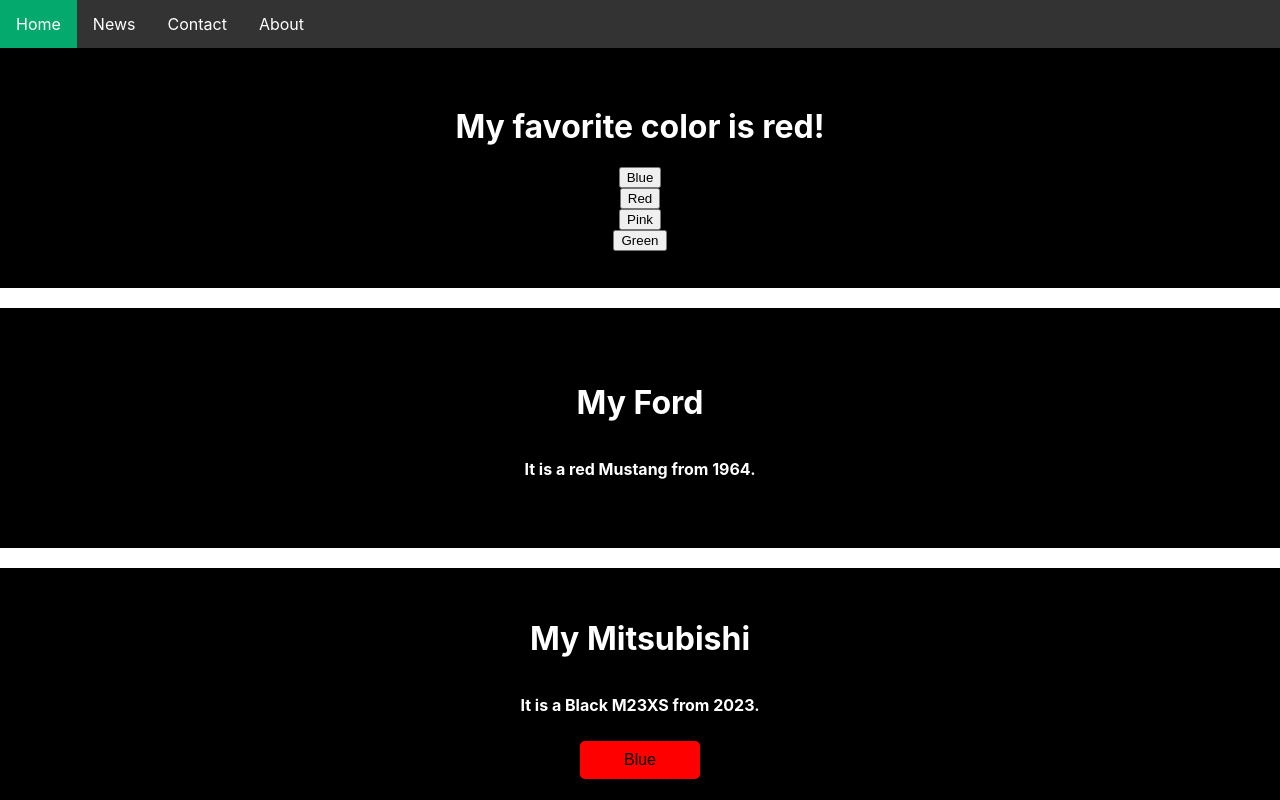
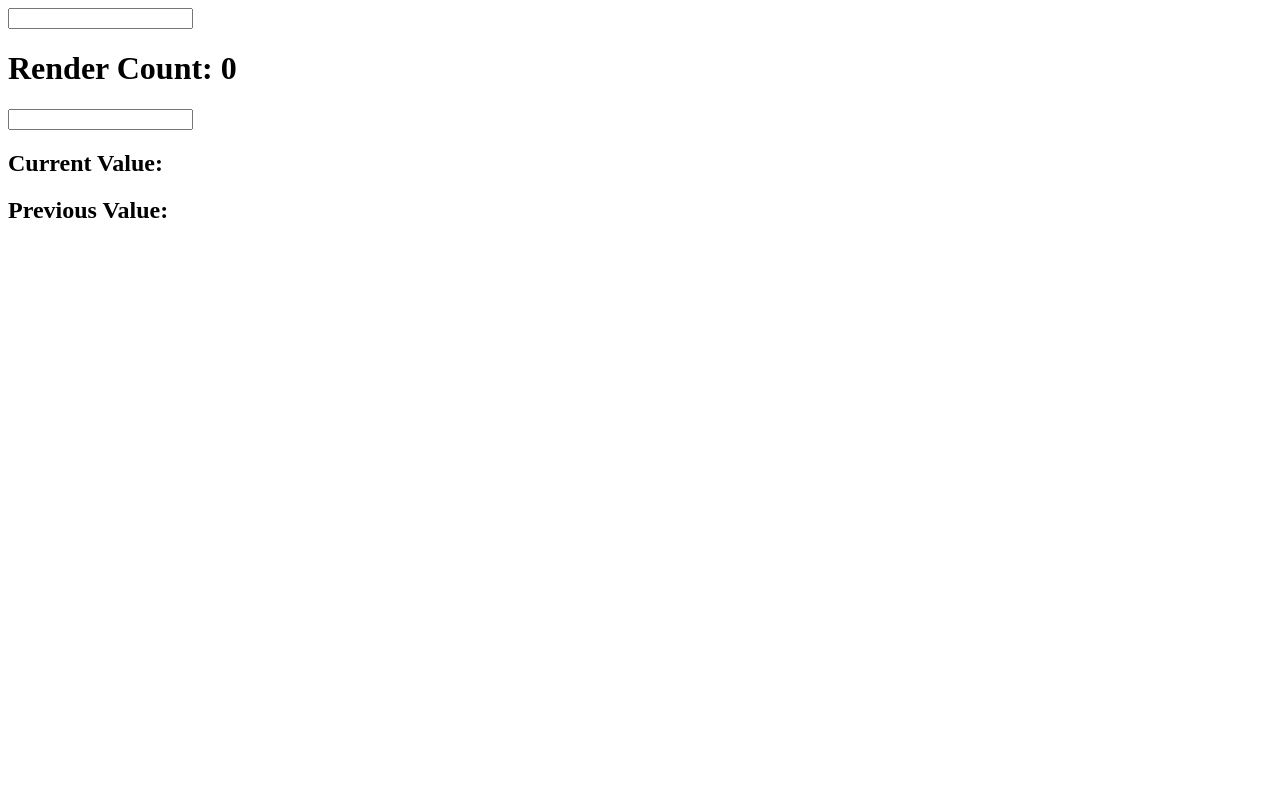
Before and after one commit to Hicham1970/hichamoapp, a React (Create React App) app: page / in a window 1280 px wide. Shown: the top 800 px of the page. Built offline with nearby package versions, Linux system fonts and the light colour scheme.

Commit message:
UseContext and UseRef hooks

```diff
--- a/src/App.js
+++ b/src/App.js
@@ -1,24 +1,15 @@
-import logo from './logo.svg';
+
 import './App.css';
+import Application from "./Hooks/UseRef"
+import Application2 from "./Hooks/UseRef2"
 
 function App() {
   return (
-    <div className="App">
-      <header className="App-header">
-        <img src={logo} className="App-logo" alt="logo" />
-        <p>
-          Edit <code>src/App.js</code> and save to reload.
-        </p>
-        <a
-          className="App-link"
-          href="https://reactjs.org"
-          target="_blank"
-          rel="noopener noreferrer"
-        >
-          Learn React
-        </a>
-      </header>
-    </div>
+    <>
+    <Application />
+    <Application2 />
+    </>
+
   );
 }
 
--- /dev/null
+++ b/src/Hooks/UseRef.jsx
@@ -0,0 +1,22 @@
+import { useState, useEffect, useRef } from "react";
+
+
+export default function Application() {
+  const [inputValue, setInputValue] = useState("");
+  const count = useRef(0);
+
+  useEffect(() => {
+    count.current = count.current + 1;
+  });
+
+  return (
+    <>
+      <input
+        type="text"
+        value={inputValue}
+        onChange={(e) => setInputValue(e.target.value)}
+      />
+      <h1>Render Count: {count.current}</h1>
+    </>
+  );
+}
--- /dev/null
+++ b/src/Hooks/UseRef2.jsx
@@ -0,0 +1,23 @@
+import { useState, useEffect, useRef } from "react";
+
+
+export default function Application2() {
+  const [inputValue, setInputValue] = useState("");
+  const previousInputValue = useRef("");
+
+  useEffect(() => {
+    previousInputValue.current = inputValue;
+  }, [inputValue]);
+
+  return (
+    <>
+      <input
+        type="text"
+        value={inputValue}
+        onChange={(e) => setInputValue(e.target.value)}
+      />
+      <h2>Current Value: {inputValue}</h2>
+      <h2>Previous Value: {previousInputValue.current}</h2>
+    </>
+  );
+}
--- a/src/index.js
+++ b/src/index.js
@@ -1,40 +1,11 @@
 import React from "react";
 import ReactDOM from "react-dom/client";
-import "./NavBarStyle.css";
-import "./index.css";
-// import Header3 from "./Styling/StylingScss";
-import FavoriteColor from "./Hooks/favoriteColor";
-import Navbar from "./NavBar/NavBar";
-import Car from "./Hooks/UseState";
-import Machine from "./Hooks/UpdateState";
-import Timer from "./Hooks/UseEffect";
-import Counter from "./Hooks/UseEffect2";
-import Timer2 from "./Hooks/EffectCleanUp";
-// import "./my-sass.scss";
-// import "./header.css";
-// import Header from "./Styling/InlineStyle"
-// import Header2 from "./Styling/StyleSheet";
-// import Carousel from "./Styling/StylingModule";
-
+import App from "./App.js"
 const root = ReactDOM.createRoot(document.getElementById("root"));
 
 root.render(
   <>
-    {/* <Header /> */}
-    {/* <Header2 /> */}
-    {/* <Carousel /> */}
-    {/* <Header3 /> */}
-    <Navbar />
-    <FavoriteColor />
-    <br></br>
-    <Car />
-    <br></br>
-    <Machine />
-    <br></br>
-    <Timer />
-    <br></br>
-    <Counter />
-    <br></br>
-    <Timer2 />
+    <App />
+
   </>
 );
```
Also changed, not shown: src/Hooks/UseContext.jsx (added, +53 -0 lines), src/pages/Navbare.jsx (added, +25 -0 lines), src/BroCode/DigitalClock.jsx (added).
